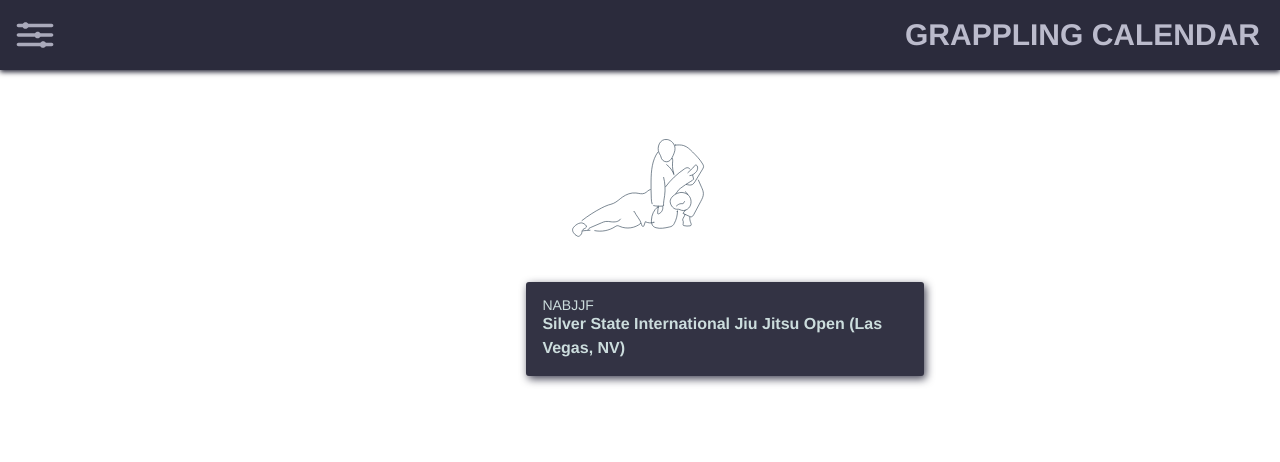
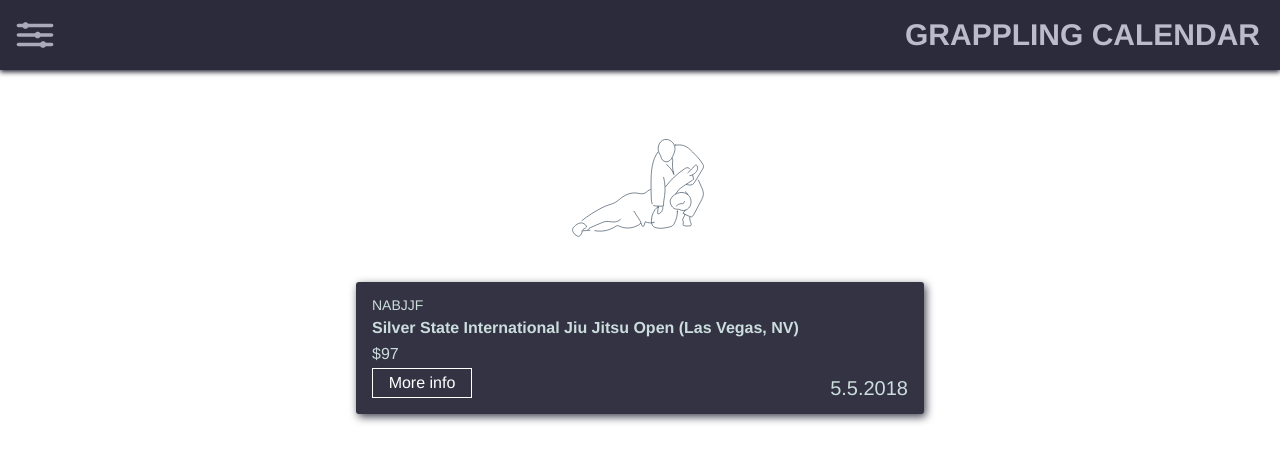
Before and after one commit to asconwe/Jiujitsu, a Vue app: page / in a window 1280 px wide. Both pictures are taken after a click on the element 725 px from the left and 399 px from the top of the page. Shown: the top 462 px of the page. Built offline with nearby package versions, Linux system fonts and the light colour scheme.

Commit message:
Expand data on focuse

```diff
--- a/src/components/EventRow.vue
+++ b/src/components/EventRow.vue
@@ -4,9 +4,14 @@
   <div :class="`event ${focused ? 'focused' : 'unfocused'}`" @click="handleClick">
     <div v-if="event.tournamentname" class="name">{{event.tournamentname}}</div>
     <div v-if="event.location" class="location">{{event.location}}</div>
-    <!-- <div v-if="event.price" class="price">${{event.price}}</div>
-    <div v-if="event.type" class="type">{{event.type}}</div>
-    <div v-if="event.link" class="link"><a :href="event.link">More info</a></div> -->
+    <span v-if="focused">
+      <div v-if="event.price" class="price focused-event-info">${{event.price}}</div>
+      <div v-if="event.type" class="type focused-event-info">Type: {{event.type}}</div>
+      <div v-if="event.link" class="link focused-event-info" @click.stop>
+        <a class="event-link" target="_blank" :href="event.link">More info</a>
+      </div>
+      <div v-if="date" class="date focused-event-info">{{date}}</div>
+    </span>
   </div>
 </div>
 </template>
@@ -16,24 +21,24 @@ export default {
   props: {
     event: {
       type: Object,
-      required: true,
+      required: true
     },
     focus: {
-      type: Function,
+      type: Function
     },
     unfocus: {
-      type: Function,
+      type: Function
     },
     focused: {
-      type: Boolean,
-    },
+      type: Boolean
+    }
   },
   computed: {
     date() {
       const date = new Date(this.event.date);
       return `${date.getUTCMonth() +
         1}.${date.getDate()}.${date.getFullYear()}`;
-    },
+    }
   },
   methods: {
     handleClick() {
@@ -43,17 +48,11 @@ export default {
       if (this.focus) {
         this.focus(this.event.index);
       }
-    },
-  },
+    }
+  }
 };
 </script>
 
 <style>
-.focused {
-  transition: width 0.5s;
-  width: 100%;
-}
-.unfocused {
-  transition: width 0.5s;
-}
+
 </style>
--- a/src/components/List.vue
+++ b/src/components/List.vue
@@ -26,72 +26,72 @@
 </template>
 
 <script>
-import EventRow from './EventRow';
-import sort from '../assets/sideEffectFreeSort';
-import AnimatedIcon from './AnimatedIcon';
+import EventRow from "./EventRow";
+import sort from "../assets/sideEffectFreeSort";
+import AnimatedIcon from "./AnimatedIcon";
 
 export default {
   components: {
     EventRow,
-    AnimatedIcon,
+    AnimatedIcon
   },
   props: {
     events: {
       type: Array,
-      required: true,
+      required: true
     },
     itemsPerPage: {
       type: Number,
-      default: 15,
+      default: 15
     },
     paginationIndex: {
       type: Number,
-      default: 0,
+      default: 0
     },
     sortBy: {
       type: String,
-      default: 'date',
+      default: "date"
     },
     filterName: {
       type: Array,
-      default: () => [],
+      default: () => []
     },
     filterDate: {
       type: Array,
-      default: () => [new Date()],
+      default: () => [new Date()]
     },
     filterState: {
       type: Array,
-      default: () => [],
+      default: () => []
     },
     filterLocation: {
       type: Array,
-      default: () => [],
+      default: () => []
     },
     filterPrice: {
       type: Object,
       default: () => ({
         low: 80,
         high: 100,
-        active: false,
-      }),
+        active: false
+      })
     },
     filterType: {
       type: Array,
-      default: () => [],
+      default: () => []
     },
     setFocusedEvent: {
-      type: Function,
+      type: Function
     },
     unsetFocusedEvent: {
-      type: Function,
+      type: Function
     },
     focusedEventIndex: {
-      type: Number,
+      type: Number
     },
     focused: {
-      type: Boolean,
-    },
+      type: Boolean
+    }
   },
   computed: {
     eventsEmpty() {
@@ -99,7 +99,9 @@ export default {
     },
     filteredEvents() {
       if (this.focusedEventIndex) {
-        return [this.events.find(event => event.index === this.focusedEventIndex)];
+        return [
+          this.events.find(event => event.index === this.focusedEventIndex)
+        ];
       }
       const nameFilteredEvents = this.filterByName(this.events);
       const stateFilteredEvents = this.filterByState(nameFilteredEvents);
@@ -133,16 +135,18 @@ export default {
           const sortedDate = new Date(sortedVal.date);
           const unsortedDate = new Date(unsortedVal.date);
           return unsortedDate.getTime() - sortedDate.getTime();
-        },
+        }
       };
 
       return sort(this.filteredEvents, sortMethods[this.sortBy]);
-    },
+    }
   },
   methods: {
     filterByName(events) {
       if (this.filterName.length > 0) {
-        return events.filter(event => this.filterName.includes(event.tournamentname));
+        return events.filter(event =>
+          this.filterName.includes(event.tournamentname)
+        );
       }
       return events;
     },
@@ -154,7 +158,9 @@ export default {
     },
     filterByLocation(events) {
       if (this.filterLocation.length > 0) {
-        return events.filter(event => this.filterLocation.includes(event.location));
+        return events.filter(event =>
+          this.filterLocation.includes(event.location)
+        );
       }
       return events;
     },
@@ -166,17 +172,18 @@ export default {
     },
     filterByPrice(events) {
       if (this.filterPrice.active) {
-        return events.filter(event => (
-          event.price > this.filterPrice.low &&
+        return events.filter(
+          event =>
+            event.price > this.filterPrice.low &&
             event.price < this.filterPrice.high
-        ));
+        );
       }
       return events;
     },
     filterByDate(events) {
       if (this.filterDate.length === 1) {
         const filterTime = this.filterDate[0].getTime();
-        return events.filter((event) => {
+        return events.filter(event => {
           const eventDate = new Date(event.date);
           return eventDate.getTime() > filterTime;
         });
@@ -184,8 +191,8 @@ export default {
       if (this.filterDate.length === 2) {
         const filterTimeStart = this.filterDate[0].getTime();
         const filterTimeEnd =
-          this.filterDate[1].getTime() + (1000 * 60 * 60 * 24);
-        return events.filter((event) => {
+          this.filterDate[1].getTime() + 1000 * 60 * 60 * 24;
+        return events.filter(event => {
           const eventDate = new Date(event.date);
           const eventTime = eventDate.getTime();
           return eventTime > filterTimeStart && eventTime < filterTimeEnd;
@@ -196,10 +203,10 @@ export default {
     filterByPagination(events) {
       return events.slice(
         this.paginationIndex * this.itemsPerPage,
-        (this.paginationIndex + 1) * this.itemsPerPage,
+        (this.paginationIndex + 1) * this.itemsPerPage
       );
-    },
-  },
+    }
+  }
 };
 </script>
 
@@ -232,18 +239,53 @@ export default {
   transform: translateY(1px) translateZ(-1em);
   box-shadow: 2px 3px 7px #334;
 }
+.event {
+  position: relative;
+}
+.focused {
+  transition: width 0.5s;
+  width: 100%;
+}
+.unfocused {
+  transition: width 0.5s;
+}
+.date.focused-event-info {
+  position: absolute;
+  bottom: 16px;
+  right: 16px;
+  margin-bottom: 0;
+  font-size: 20px;
+}
+.focused-event-info {
+  font-size: 16px;
+  line-height: 20px;
+  margin-bottom: 4px;
+}
+.link.focused-event-info {
+  border: solid 1px white;
+  width: 100px;
+  text-align: center;
+  padding: 4px;
+  margin-bottom: 0;
+}
+.event-link {
+  color: white;
+  text-decoration: none;
+}
 .date {
   float: left;
   padding-top: 16px;
 }
 .location {
-  clear: both;
   display: block;
   font-size: 16px;
   font-weight: bold;
   line-height: 1.5em;
+  margin-bottom: 4px;
 }
-
+.name {
+  padding-bottom: 4px;
+}
 .list-item {
   transition: all 0.5s;
   display: inline-block;
--- a/src/components/StateTagContainer.vue
+++ b/src/components/StateTagContainer.vue
@@ -12,31 +12,31 @@
 </template>
 
 <script>
-import StyledTagInput from './StyledTagInput';
-import FilterRow from './FilterRow';
-import TagList from './TagList';
-import states from '../assets/states';
+import StyledTagInput from "./StyledTagInput";
+import FilterRow from "./FilterRow";
+import TagList from "./TagList";
+import states from "../assets/states";
 
 export default {
   props: {
     onTagUpdate: {
       type: Function,
-      required: false,
+      required: false
     },
     caption: {
-      default: 'States',
-      type: String,
-    },
+      default: "States",
+      type: String
+    }
   },
   components: {
     StyledTagInput,
     FilterRow,
-    TagList,
+    TagList
   },
   data() {
     return {
       allTags: [],
-      states,
+      states
     };
   },
   methods: {
@@ -44,7 +44,7 @@ export default {
       const foundState = states.find(
         state =>
           state.abbr === val.toUpperCase() ||
-          state.full.toUpperCase() === val.toUpperCase(),
+          state.full.toUpperCase() === val.toUpperCase()
       );
       if (
         foundState &&
@@ -58,15 +58,15 @@ export default {
     handleDelete(index) {
       this.allTags = [
         ...this.allTags.slice(0, index),
-        ...this.allTags.slice(index + 1),
+        ...this.allTags.slice(index + 1)
       ];
       this.onTagUpdate(this.allTags);
     },
     handleTagAdd(tags) {
       this.allTags = tags;
       this.onTagUpdate(this.allTags);
-    },
-  },
+    }
+  }
 };
 </script>
 
@@ -82,7 +82,6 @@ export default {
   border-top: solid 1px #334;
   line-height: 0;
   padding: 0 50px 0 0;
-  text-transform: uppercase;
 }
 
 .filter-input .tag-input-group button {
@@ -94,7 +93,7 @@ export default {
   background: #334;
 }
 
-@keyframes flash {
+@keyframes flash-yellow {
   from {
     background: yellow;
   }
@@ -102,14 +101,25 @@ export default {
     background: white;
   }
 }
+@-webkit-keyframes flash-yellow {
+  from {
+    -webkit-background: yellow;
+  }
+  to {
+    -webkit-background: white;
+  }
+}
 .filter-input .tag-input-group input {
   width: 100%;
   height: 100%;
   padding-left: 4px;
   border: none;
-  animation-name: flash;
+  animation-name: flash-yellow;
   animation-duration: 1.5s;
   animation-delay: 0.1s;
+  -webkit-animation-name: flash-yellow;
+  -webkit-animation-duration: 1.5s;
+  -webkit-animation-delay: 0.1s;
 }
 
 @media only screen and (min-width: 600px) {
```
